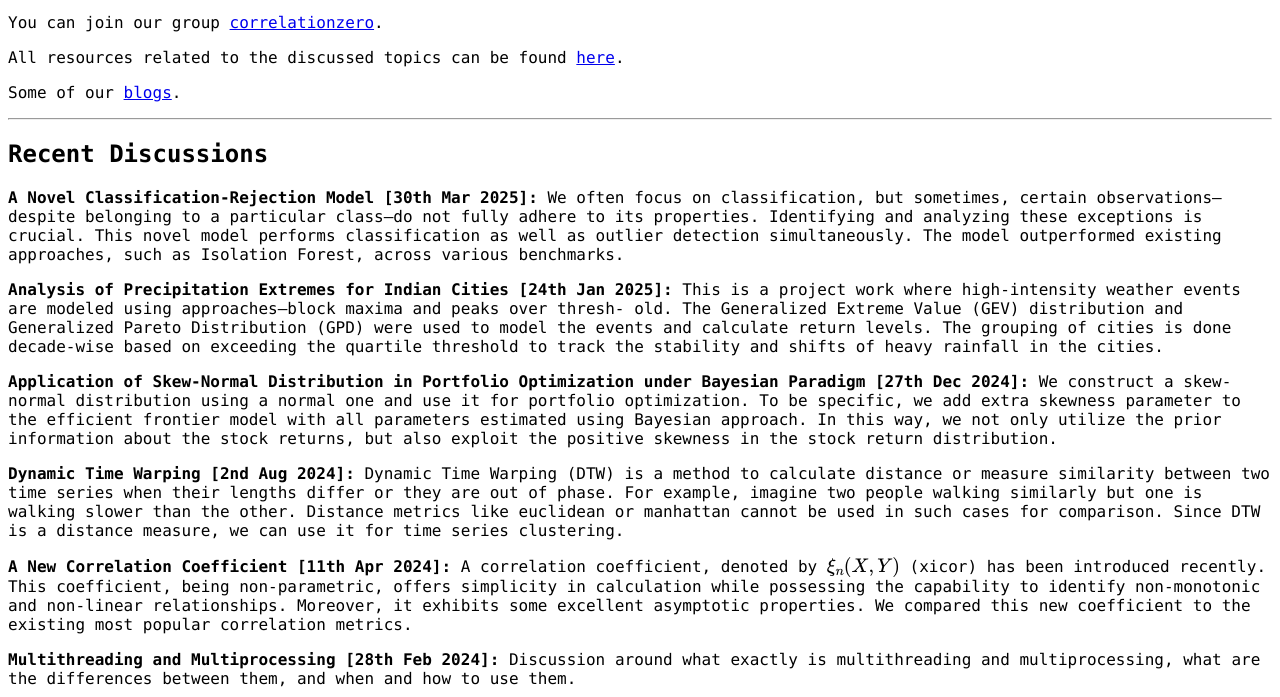
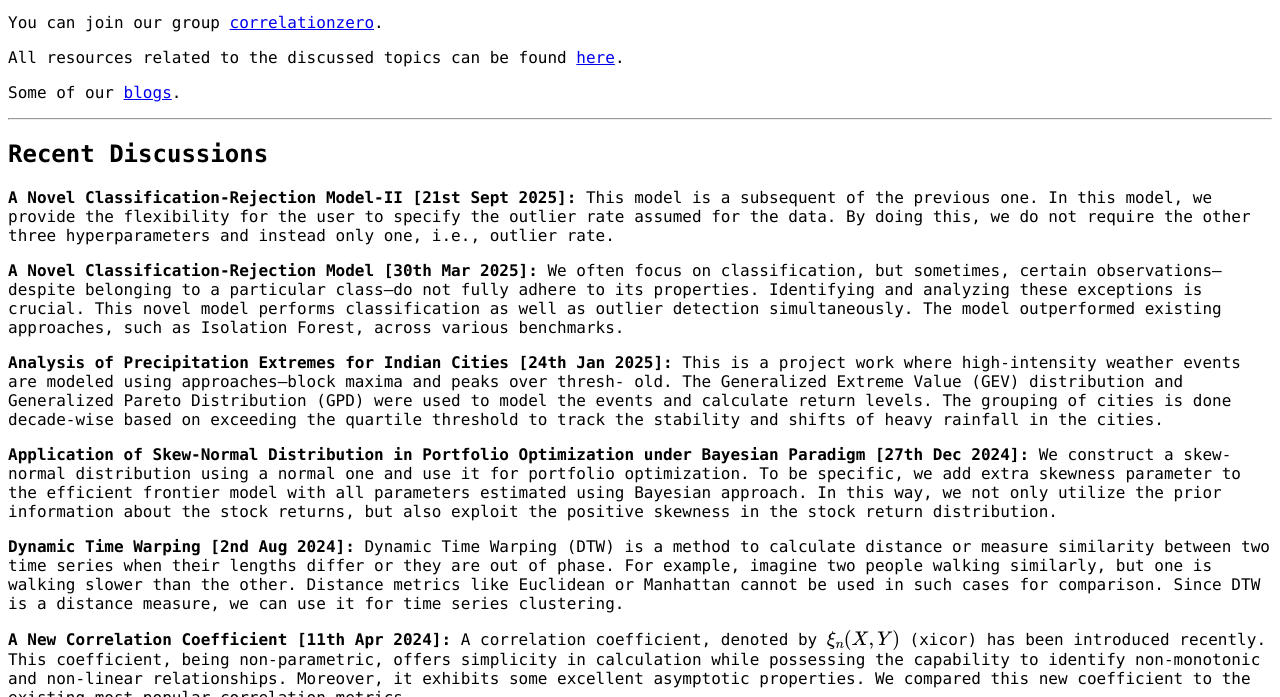
Before and after one commit to SRJ00/srj00.github.io, a plain HTML site: page index.html in a window 1280 px wide. Shown: the part 103-800 px from the top of the page. Drawn offline with nearby package versions, Linux system fonts and the light colour scheme.

Commit message:
Added Contamination based outlier rejection model

```diff
--- a/index.html
+++ b/index.html
@@ -23,6 +23,7 @@ chtml.js"></script>
   <hr>
   <h2>Recent Discussions </h2>
 
+<p><b>A Novel Classification-Rejection Model-II [21st Sept 2025]: </b> This model is a subsequent of the previous one. In this model, we provide the flexibility for the user to specify the outlier rate assumed for the data. By doing this, we do not require the other three hyperparameters and instead only one, i.e., outlier rate.</p>
 <p><b>A Novel Classification-Rejection Model [30th Mar 2025]: </b> We often focus on classification, but sometimes, certain observations—despite belonging to a particular class—do not fully adhere to its properties. Identifying and analyzing these exceptions is crucial.
 This novel model performs classification as well as outlier detection simultaneously. The model outperformed existing approaches, such as Isolation Forest, across various benchmarks.</p>
 
@@ -37,7 +38,7 @@ In this way, we not only utilize the prior information about the stock returns,
 
 
 <p><b>Dynamic Time Warping [2nd Aug 2024]: </b> Dynamic Time Warping (DTW) is a method to calculate distance or measure similarity between two time series when their lengths differ or they are out of phase.
-For example, imagine two people walking similarly but one is walking slower than the other. Distance metrics like euclidean or manhattan cannot be used in such cases for comparison.
+For example, imagine two people walking similarly, but one is walking slower than the other. Distance metrics like Euclidean or Manhattan cannot be used in such cases for comparison.
 Since DTW is a distance measure, we can use it for time series clustering. </p>
 
 <p><b>A New Correlation Coefficient [11th Apr 2024]: </b>A correlation coefficient, denoted by \( \xi_{n}(X,Y) \) (xicor) has been introduced recently. This coefficient, being non-parametric, offers
```
